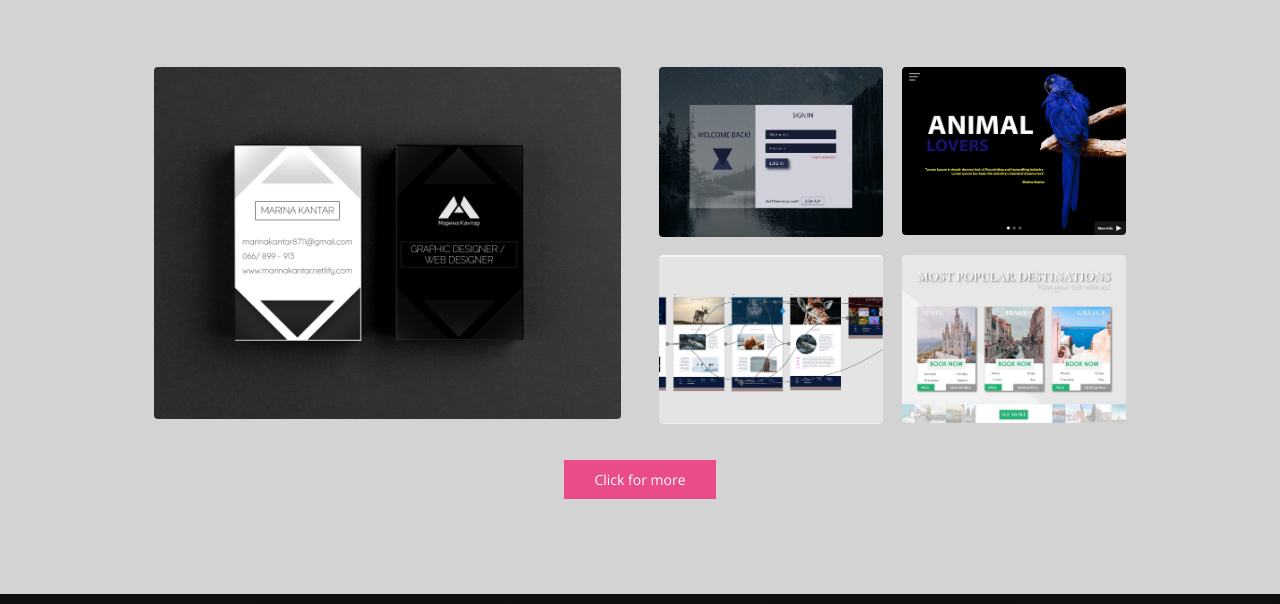
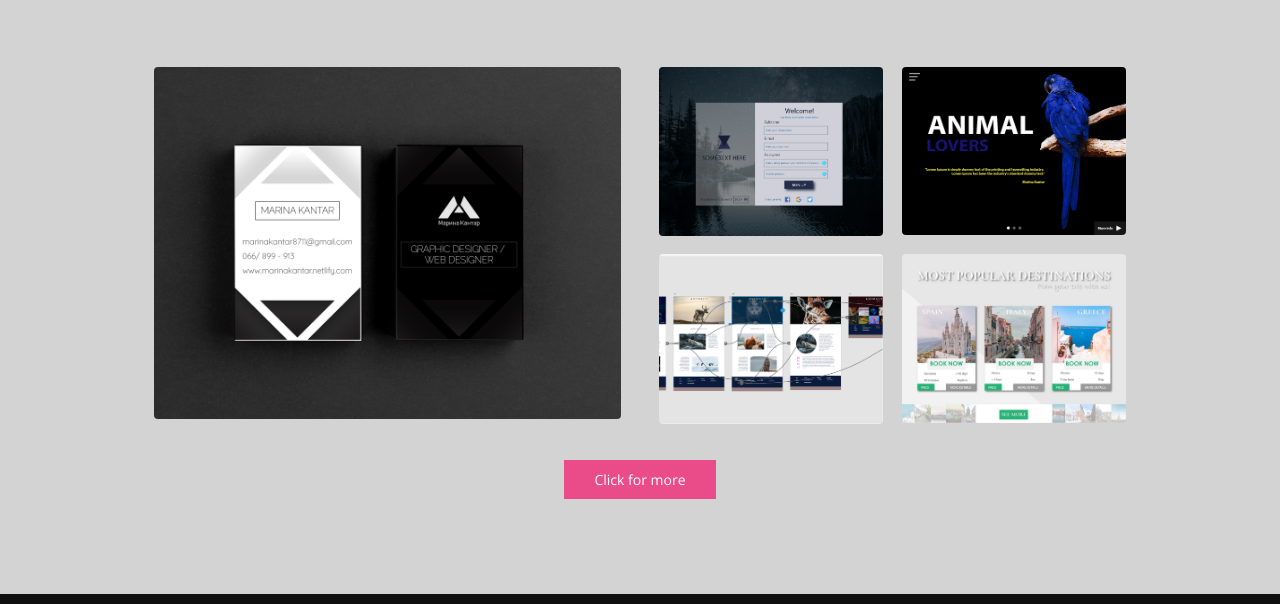
Before and after one commit to marina-kantar/Portfolio, a plain HTML site: page index.html in a window 1280 px wide. Shown: the part 1654-2258 px from the top of the page. Drawn offline with nearby package versions, Linux system fonts and the light colour scheme; grey boxes are pictures that could not be loaded.

Commit message:
fixing portfolio

```diff
--- a/index.html
+++ b/index.html
@@ -115,7 +115,7 @@
 
             </div>
             <div class="portfolio-small">
-                <a href="https://dribbble.com/shots/9624177-LogIn-Form" target="_blank"><img src="img/formLogin.jpg" alt="port2"></a>
+                <a href="https://dribbble.com/shots/9690891-Sign-Up-Form" target="_blank"><img src="img/signUpForm.jpg" alt="port2"></a>
 
                 <a href="https://dribbble.com/shots/9528926-Animal-page" target="_blank"><img src="img/animal.png" alt="port3"></a>
                  <a href="https://dribbble.com/shots/9459295-Animals-prototype" target="_blank"><img src="img/animalsp.png" alt="port5"></a>
```
Also changed, not shown: img/signUpForm.jpg (added).
